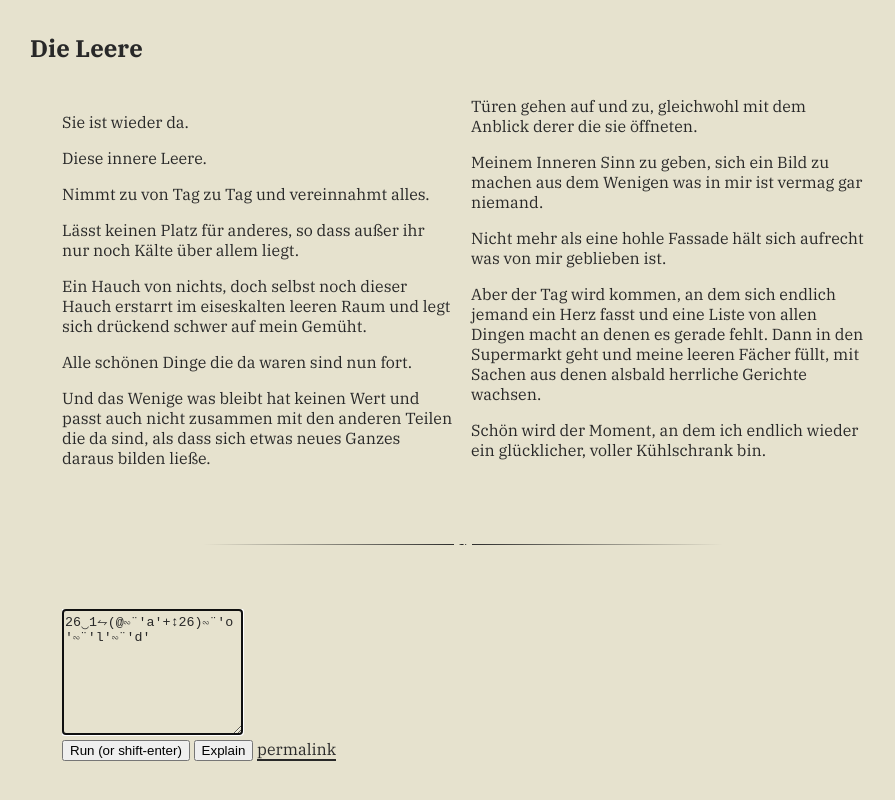
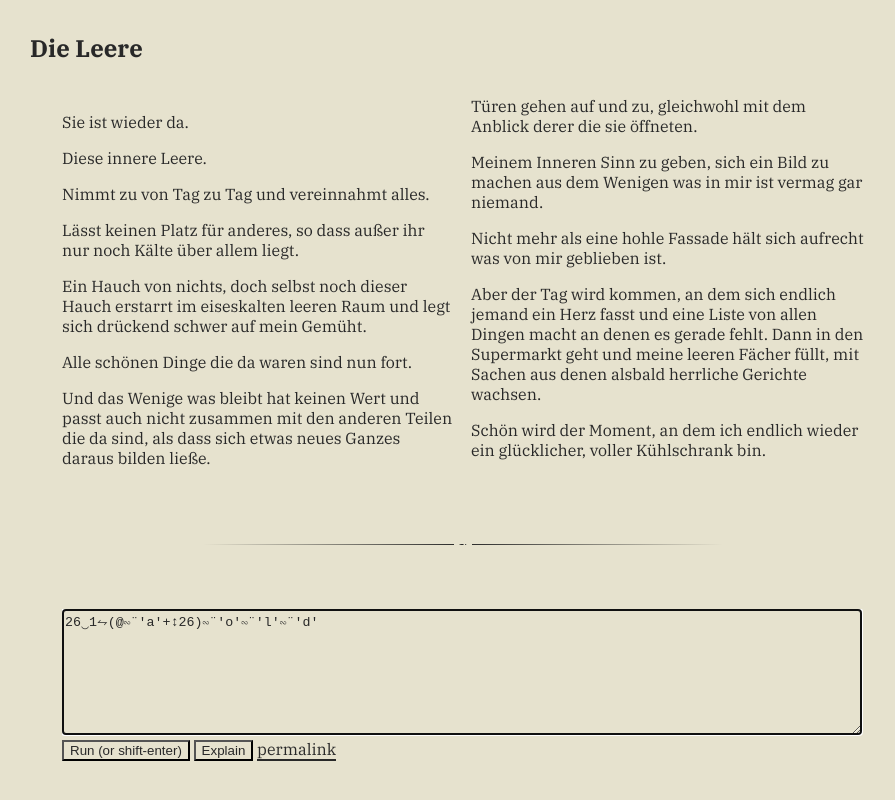
Before and after one commit to yakbarber-org/yakbarber-org.github.io, a plain HTML site: page index.html in a window 1280 px wide. Shown: the part 362-1162 px from the top of the page, without its empty margins (170-1065 px from the left). Drawn offline with Linux system fonts and the light colour scheme; a script that the page names is missing.

Commit message:
upd style

```diff
--- a/style.css
+++ b/style.css
@@ -279,4 +279,9 @@ body > main > article > div.cont{
 body > main > article > div.cont >textarea {
     background-color: var(--color-background);
     color: var(--color);
+	width:99%;
 }
+body > main > article > div.cont >input {
+    background-color: var(--color-background);
+    color: var(--color);
+}
```
Also changed, not shown: 1 other file.
